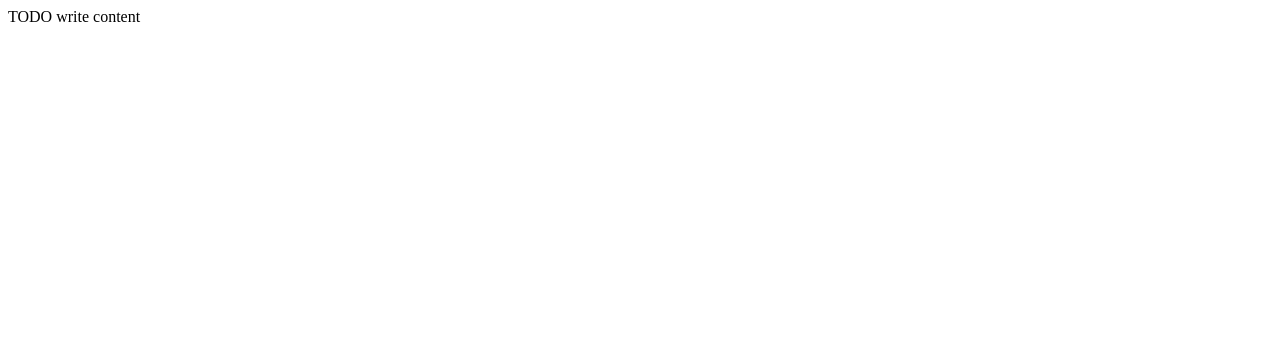
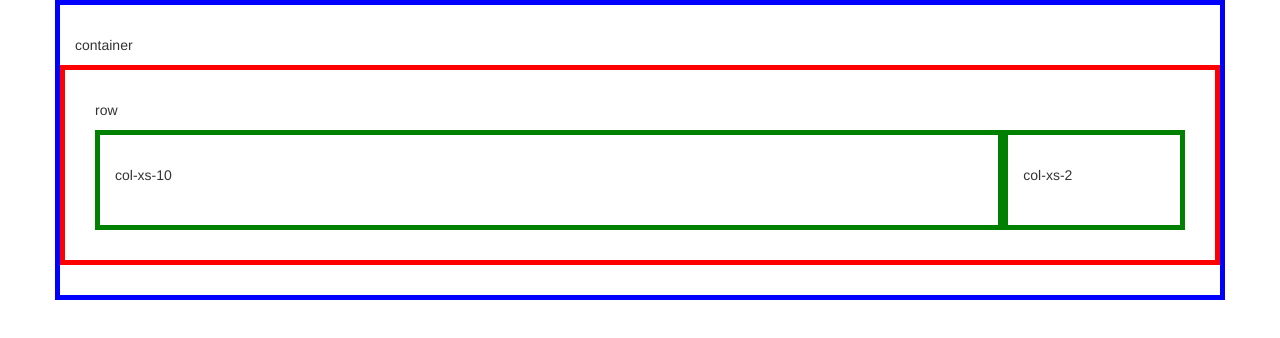
Before and after one commit to nareg-agopian/NAREGA-PORFOLIO2, a plain HTML site: page public_html/index.html in a window 1280 px wide. Drawn offline with Linux system fonts and the light colour scheme.

Commit message:
initial project i made

```diff
--- /dev/null
+++ b/public_html/css/custom-style.css
@@ -0,0 +1,14 @@
+div {
+    border-style: solid;
+    border-width: 5px;
+    border-color: green;
+    padding: 30px;
+}
+
+.container {
+    border-color: blue;
+}
+
+.row {
+    border-color: red;
+}
--- a/public_html/index.html
+++ b/public_html/index.html
@@ -9,8 +9,22 @@ and open the template in the editor.
         <title>TODO supply a title</title>
         <meta charset="UTF-8">
         <meta name="viewport" content="width=device-width, initial-scale=1.0">
+        <link type="text/css" rel="stylesheet" href="css/bootstrap-theme.css">
+        <link type="text/css" rel="stylesheet" href="css/bootstrap.css">
+        <link type="text/css" rel="stylesheet" href="css/custom-style.css">
     </head>
     <body>
-        <div>TODO write content</div>
+    <div class="container">
+        <p>container</p>
+        <div class="row">
+            <p>row</p>
+            <div class="col-xs-10">
+                <p>col-xs-10</p>
+            </div>
+            <div class="col-xs-2">
+                <p>col-xs-2</p>
+            </div>
+            </div>
+        </div>
     </body>
 </html>
```
